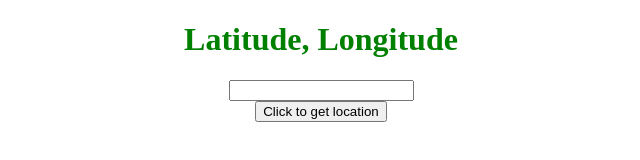
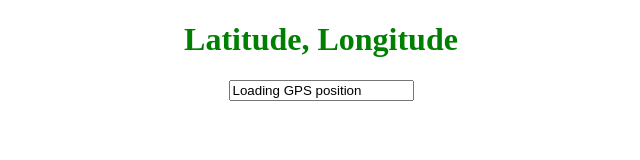
Before and after one commit to mkoppm/website, a plain HTML site: page index.html in a window 1280 px wide. Shown: the whole page, without its empty margins (319-959 px from the left). Drawn offline with Linux system fonts and the light colour scheme.

Commit message:
Get locations onLoad instead of onClick

```diff
--- a/index.html
+++ b/index.html
@@ -7,33 +7,24 @@
   </title>
 </head>
 
-<body style="text-align:center;" id="body">
+<body onload="getLocation()" style="text-align:center;" id="body">
   <h1 style="color:green;">
     Latitude, Longitude
   </h1>
   <input type='text' id='geocodes' onClick="this.select()"/>
-
-  <script type="text/javascript">
-    document.getElementById('geocodes').value = '';
-  </script>
-
-  <br>
-  <button onclick="getLocation()">
-    Click to get location
-  </button>
 
   <script>
     var latlong = document.getElementById("geocodes");
 
     function getLocation() {
       latlong.value = "Loading GPS position";
-      setTimeout(function(){
-        navigator.geolocation.getCurrentPosition(showPosition, showError, {enableHighAccuracy: true, timeout: 4500, maximumAge: 0});
-      }, 5000);
+      navigator.geolocation.getCurrentPosition(showPosition, showError, {enableHighAccuracy: true, timeout: 2000, maximumAge: 0});
     }
 
     function showPosition(position) {
-      latlong.value = position.coords.latitude + "," + position.coords.longitude;
+      setTimeout(function(){
+        latlong.value = position.coords.latitude + "," + position.coords.longitude;
+      }, 5000);
     }
 
     function showError(error) {
```
